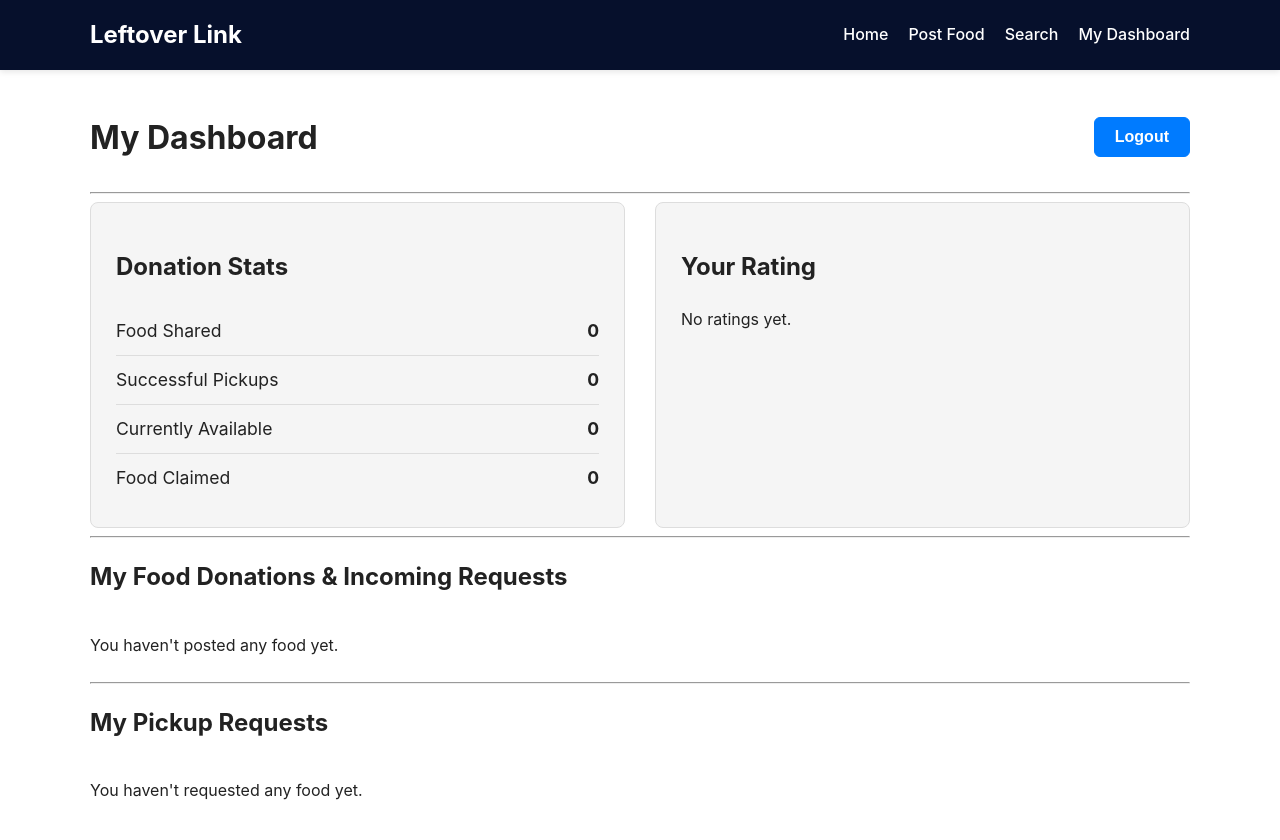
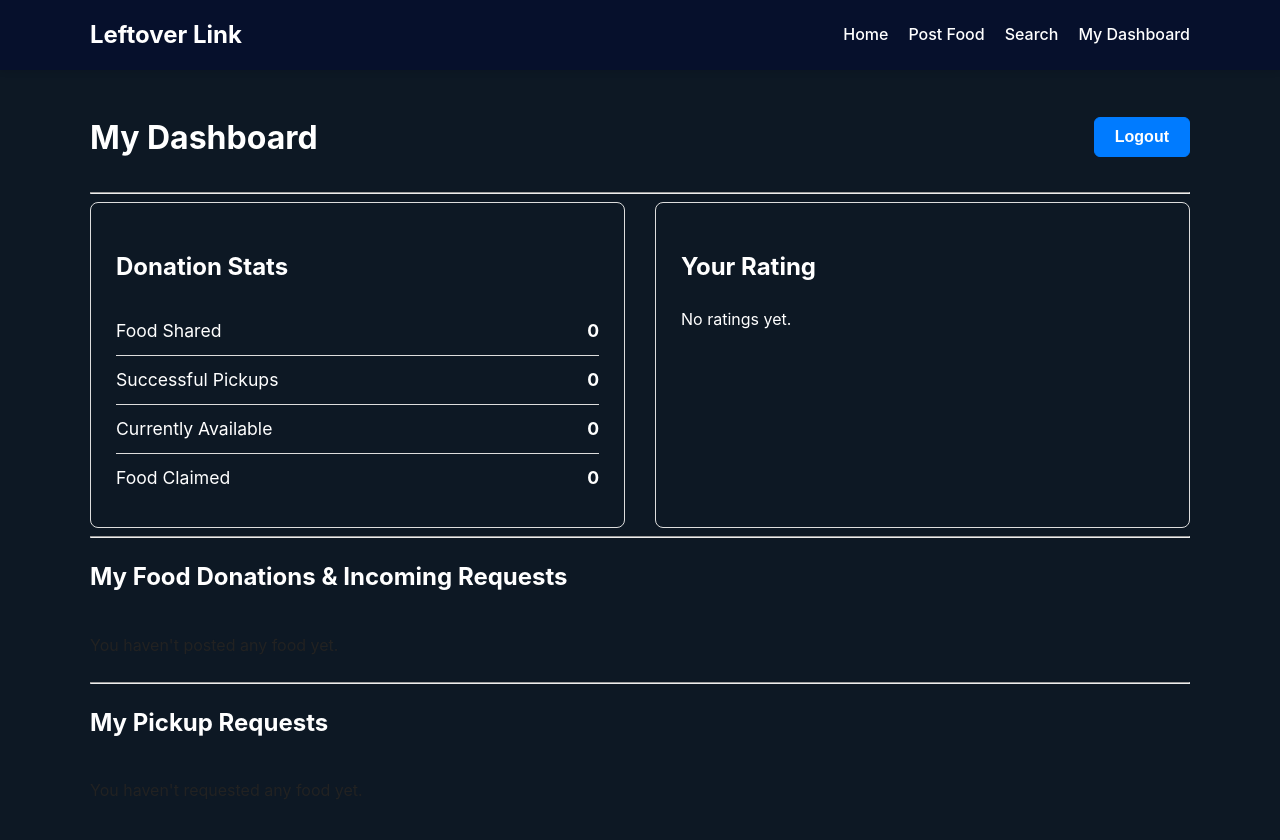
Before and after one commit to AshayKarnavat/leftoverlink, a Flask app: page /dashboard in a window 1280 px wide. Run offline with Flask 3, Linux system fonts and the light colour scheme; the visitor is signed in with stand-in values (Sample User, id 1); data that the repository does not hold is empty.

Commit message:
Update styles.css

```diff
--- a/backend/static/css/styles.css
+++ b/backend/static/css/styles.css
@@ -1,39 +1,12 @@
 /* --- White & Charcoal Minimalist Theme --- */
-
-/* --- Color Variables --- */
-:root {
-    --main-bg: #FFFFFF;
-    --card-bg: #F5F5F5;
-    --input-bg: #FFFFFF;
-    --hover-bg: #E0E0E0;
-    --text-color: #222222;
-    --border-color: #DDDDDD;
-    --shadow-color: rgba(0,0,0,0.1);
-
-    /* Alert and button colors */
-    --alert-success-bg: #D4EDDA;
-    --alert-success-border: #C3E6CB;
-    --alert-error-bg: #F8D7DA;
-    --alert-error-border: #F5C6CB;
-    --alert-info-bg: #D1ECF1;
-    --alert-info-border: #BEE5EB;
-
-    /* Link and button colors for better visual hierarchy */
-    --link-color: #007BFF;
-    --link-hover-color: #0056b3;
-    --delete-color: #DC3545;
-    --accept-color: #28A745;
-    --decline-color: #DC3545;
-}
 
 /* --- Body & Container --- */
 body {
     font-family: -apple-system, BlinkMacSystemFont, "Segoe UI", Roboto, "Helvetica Neue", Arial, sans-serif;
     margin: 0;
-    background: var(--main-bg);
-    color: var(--text-color);
+    background: #0d1824; /* Updated website background */
+    color: #222222;
     line-height: 1.6;
-
 }
 
 .container {
@@ -42,10 +15,15 @@ body {
     padding: 0 20px;
 }
 
+/* --- Headings --- */
+h1, h2, h3, h4, h5, h6 {
+    color: #FFFFFF; /* All headings white */
+}
+
 /* --- Navigation Bar --- */
 .navbar {
     background: #06102c;
-    box-shadow: 0 2px 6px var(--shadow-color);
+    box-shadow: 0 2px 6px rgba(0,0,0,0.1);
     padding: 1rem 2rem;
     position: sticky;
     top: 0;
@@ -329,10 +312,11 @@ a.post-card-link {
 
 .profile-section {
     flex: 1;
-    background: var(--card-bg);
-    border: 1px solid var(--border-color);
+    background: #0d1824; /* Updated profile section background */
+    border: 1px solid #DDDDDD;
     border-radius: 8px;
     padding: 25px;
+    color: #FFFFFF;
 }
 
 .stat-item {
@@ -340,7 +324,7 @@ a.post-card-link {
     justify-content: space-between;
     font-size: 1.1em;
     padding: 10px 0;
-    border-bottom: 1px solid var(--border-color);
+    border-bottom: 1px solid #DDDDDD;
 }
 
 .stat-item:last-child {
```
Also changed, not shown: other parts of backend/static/css/styles.css (+57 -58 lines).
